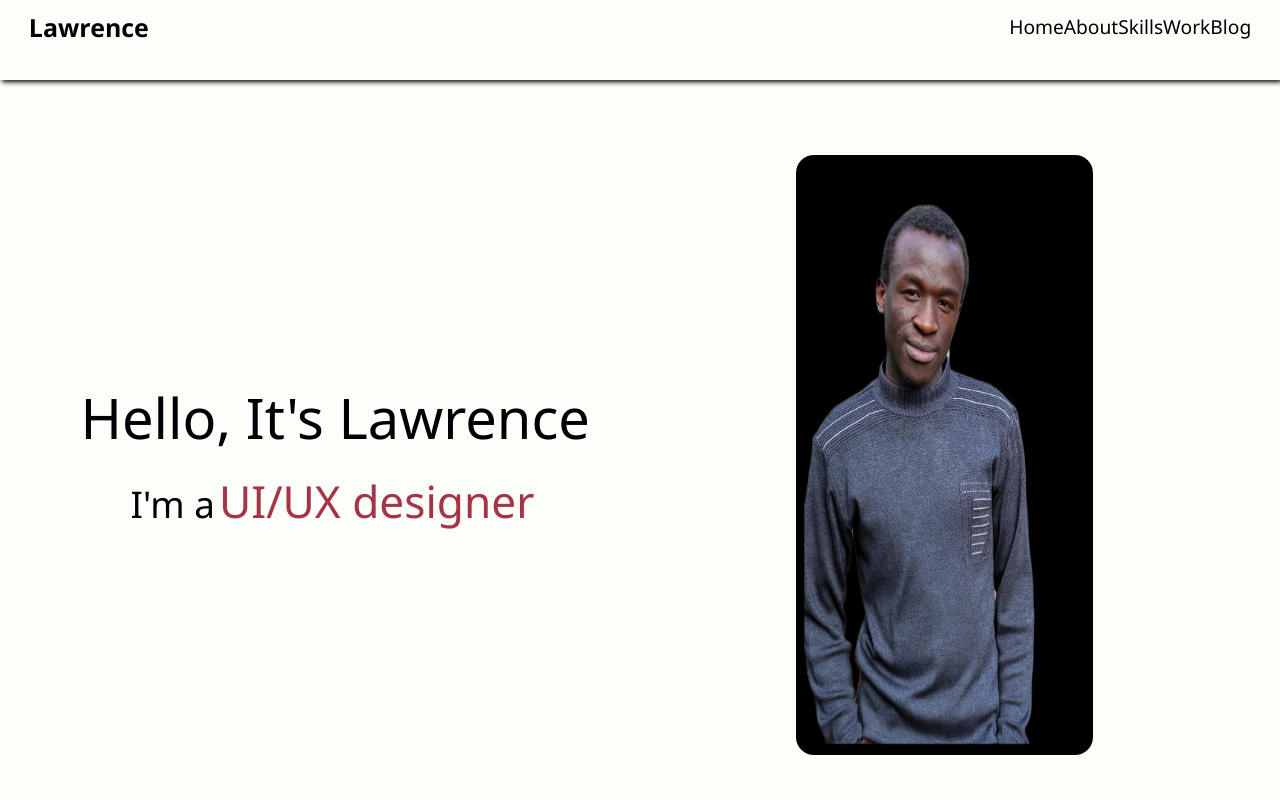
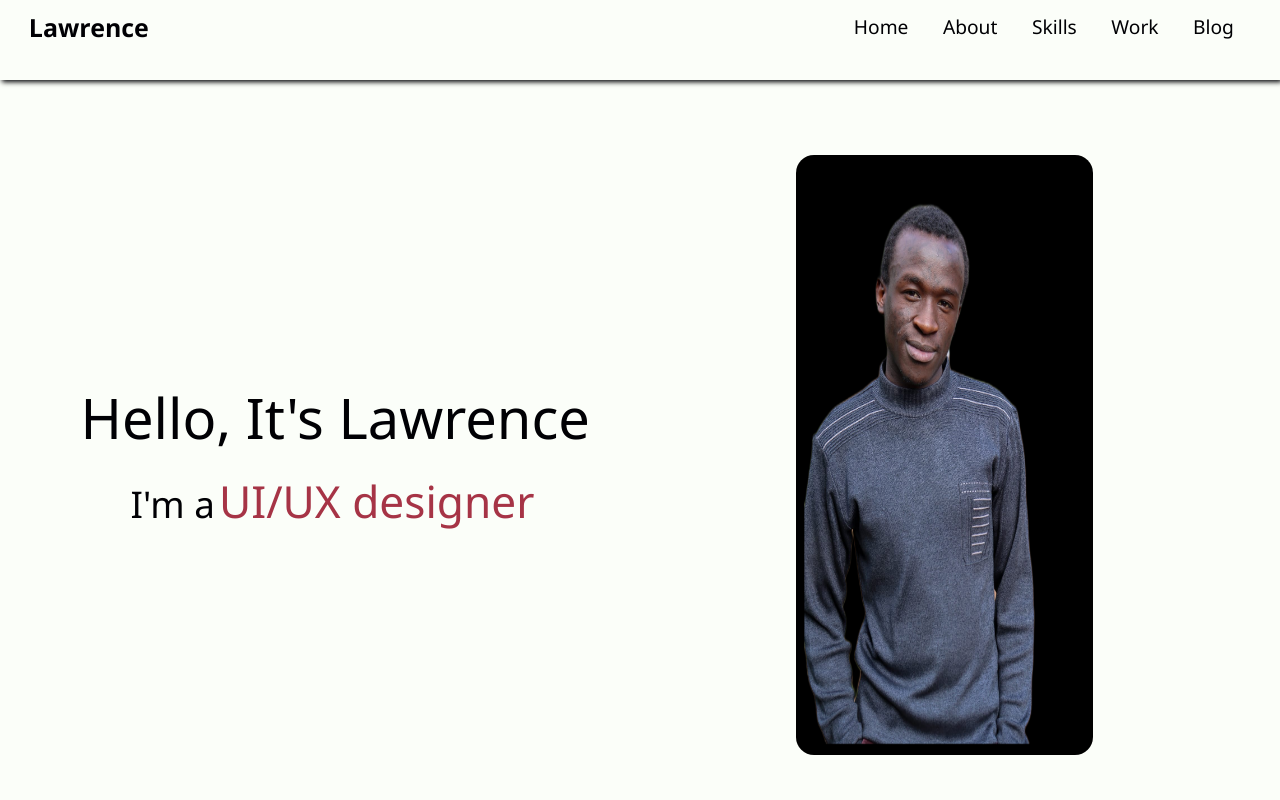
Before and after one commit to Lawrence-Mwangi/Portfolio, a Vue app: page / in a window 1280 px wide. Shown: the top 800 px of the page. Built offline with nearby package versions, Linux system fonts and the light colour scheme; no server answers.

Commit message:
Styled the navigation bar for the desktop view

```diff
--- a/src/assets/css/_navbar.scss
+++ b/src/assets/css/_navbar.scss
@@ -50,6 +50,7 @@ $navActiveColor: bold;
         li {
           display: inline;
           flex-grow: 1;
+          padding: 0 0.9em;
           text-align: left;
 
           a {
```
